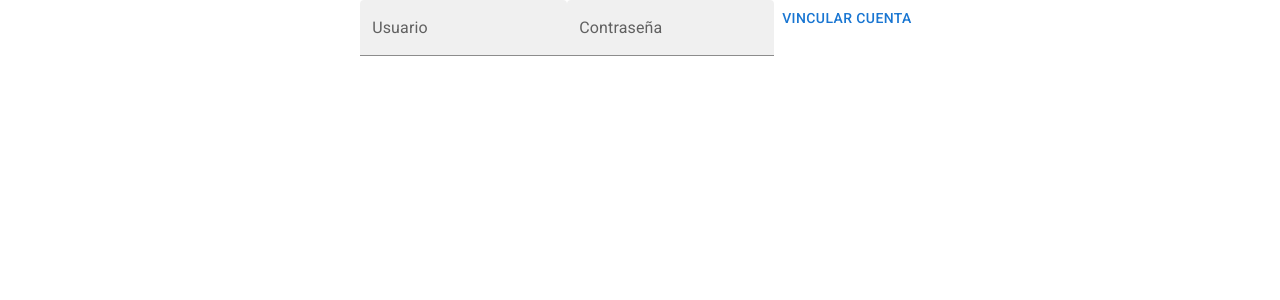
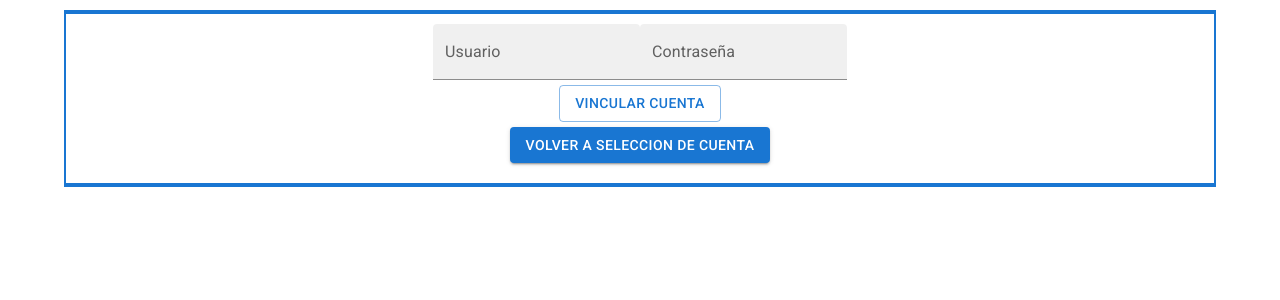
Before and after one commit to RHV044/pictogramas-web, a React (Create React App) app: page /cuenta/vincular in a window 1280 px wide. Shown: the top 300 px of the page. Built offline with nearby package versions, Linux system fonts and the light colour scheme; no server answers.

Commit message:
estileado de ligon

```diff
--- a/src/login/components/crearCuenta.tsx
+++ b/src/login/components/crearCuenta.tsx
@@ -1,63 +1,124 @@
-
-import { Button, TextField } from '@mui/material';
+import { Box, Button, Container, TextField } from '@mui/material';
 import { useState } from 'react';
-import {
-  useNavigate,
-  useLocation,
-} from "react-router-dom";
+import { useNavigate, useLocation } from 'react-router-dom';
 import { CrearUsuario } from '../../services/usuarios-services';
 import { IndexedDbService } from '../../services/indexeddb-service';
 import { IUsuario } from '../model/usuario';
 
 const CrearCuenta = (props: any) => {
-
   let navigate = useNavigate();
   let location = useLocation();
-  const [username, setUsername] = useState("");
-  const [password, setPassword] = useState("");
-  const [showPassword, setShowPassword] = useState(false)
+  const [username, setUsername] = useState('');
+  const [password, setPassword] = useState('');
+  const [showPassword, setShowPassword] = useState(false);
 
-  async function crearUsuario(){
+  async function crearUsuario() {
     let usuario = {
       nombreUsuario: username,
       password: password,
-      aac:false,
+      aac: false,
       aacColor: false,
       hair: false,
       sex: false,
-      skin:false,
+      skin: false,
       violence: false,
       schematic: false,
       nivel: 0,
-    } as IUsuario
+    } as IUsuario;
     // La creacion del usuario es online, de esta manera se obtiene id desde la api
-    await CrearUsuario(usuario).then(user => {
+    await CrearUsuario(usuario).then((user) => {
       IndexedDbService.create().then(async (db) => {
-        console.log("user creado: ", user)
-        await db.putOrPatchValue("usuarios", user)
-        navigate("/cuenta/seleccionar" + location.search);
-      })
-    })
+        console.log('user creado: ', user);
+        await db.putOrPatchValue('usuarios', user);
+        navigate('/cuenta/seleccionar' + location.search);
+      });
+    });
   }
 
   return (
-    <div className="App">
-      <form className="form">
-        <TextField id="filled-basic" label="Usuario" variant="filled"
-          value={username} onChange={(evt) => {setUsername(evt.target.value)}} />
-        <TextField id="filled-basic" label="Contraseña" variant="filled"
-          type={showPassword ? "text" : "password"}
-          value={password} onChange={(evt) => {setPassword(evt.target.value)}}/>
-        <Button type="button" color="primary" className="form__custom-button"
-          onClick={async () => {
-            await crearUsuario()
-          }}
+    <Box
+      style={{
+        display: 'flex',
+        alignItems: 'center',
+        justifyContent: 'center',
+      }}
+    >
+      <Container>
+        <Box
+          border={4}
+          borderLeft={2}
+          borderRight={2}
+          borderColor="primary.main"
+          style={{ marginTop: 10, padding: 10, backgroundColor: 'white' }}
         >
-          Crear Cuenta
-        </Button>
-      </form>
-    </div>
+          <Box
+            style={{
+              display: 'flex',
+              alignItems: 'center',
+              justifyContent: 'center',
+            }}
+          >
+            <TextField
+              id="filled-basic"
+              label="Usuario"
+              variant="filled"
+              value={username}
+              onChange={(evt) => {
+                setUsername(evt.target.value);
+              }}
+            />
+            <TextField
+              id="filled-basic"
+              label="Contraseña"
+              variant="filled"
+              type={showPassword ? 'text' : 'password'}
+              value={password}
+              onChange={(evt) => {
+                setPassword(evt.target.value);
+              }}
+            />
+            </Box>
+            <Box
+            style={{
+              display: 'flex',
+              alignItems: 'center',
+              justifyContent: 'center',
+            }}
+          >
+            <Button
+              type="button"
+              color="primary"
+              className="form__custom-button"
+              variant="outlined"
+              style={{ margin: 5 }}
+              onClick={async () => {
+                await crearUsuario();
+              }}
+            >
+              Crear Cuenta
+            </Button>
+            </Box>
+            <Box
+            style={{
+              display: 'flex',
+              alignItems: 'center',
+              justifyContent: 'center',
+            }}
+          >
+              <Button
+                variant="contained"
+                style={{ alignItems: 'center', marginBottom: '10px' }}
+                onClick={() => {
+                  navigate('/cuenta/seleccionar' + location.search);
+                }}
+              >
+                Volver a Seleccion de Cuenta
+              </Button>
+            </Box>
+        </Box>
+      </Container>
+    </Box>
   );
-}
+};
 
-export default CrearCuenta
+export default CrearCuenta;
--- a/src/login/components/modificarCuenta.tsx
+++ b/src/login/components/modificarCuenta.tsx
@@ -1,42 +1,95 @@
-
-import { Button, TextField } from '@mui/material';
+import { Box, Button, Container, TextField } from '@mui/material';
 import { useEffect, useState } from 'react';
-import {
-  useNavigate,
-  useLocation,
-} from "react-router-dom";
+import { useNavigate, useLocation } from 'react-router-dom';
 import { IndexedDbService } from '../../services/indexeddb-service';
 import { IUsuario } from '../model/usuario';
-import { ActualizarUsuarioPassword, usuarioLogueado } from '../../services/usuarios-services';
+import {
+  ActualizarUsuarioPassword,
+  usuarioLogueado,
+} from '../../services/usuarios-services';
 const db = new IndexedDbService();
 
 const ModificarCuenta = (props: any) => {
-
   let navigate = useNavigate();
   let location = useLocation();
   const [usuario, setUsuario] = useState(usuarioLogueado as IUsuario);
 
   return (
-    <div className="App">
-      <form className="form">
-        <TextField id="filled-basic" label="Usuario" variant="filled"
-          value={usuario.nombreUsuario} disabled={true}/>
-        <TextField id="filled-basic" label="Contraseña" variant="filled"
-          onChange={(evt) => {
-              usuario.password = evt.target.value
-            }}/>
-        <Button type="button" color="primary" className="form__custom-button"
-          onClick={async () => {
-            await ActualizarUsuarioPassword(usuario)
-            await db.putOrPatchValue("usuarios", usuario)
-            navigate("/cuenta/seleccionar" + location.search);
-          }}
+    <Box
+      style={{
+        display: 'flex',
+        alignItems: 'center',
+        justifyContent: 'center',
+      }}
+    >
+      <Container>
+        <Box
+          border={4}
+          borderLeft={2}
+          borderRight={2}
+          borderColor="primary.main"
+          style={{ marginTop: 10, padding: 10, backgroundColor: 'white' }}
         >
-          Cambiar Contraseña
-        </Button>
-      </form>
-    </div>
+          <Box
+            style={{
+              display: 'flex',
+              alignItems: 'center',
+              justifyContent: 'center',
+            }}
+          >
+            <TextField
+              id="filled-basic"
+              label="Usuario"
+              variant="filled"
+              value={usuario.nombreUsuario}
+              disabled={true}
+            />
+            <TextField
+              id="filled-basic"
+              label="Contraseña"
+              variant="filled"
+              onChange={(evt) => {
+                usuario.password = evt.target.value;
+              }}
+            />
+            </Box>
+            <Box
+            style={{
+              display: 'flex',
+              alignItems: 'center',
+              justifyContent: 'center',
+            }}
+          >
+            <Button
+              type="button"
+              color="primary"
+              className="form__custom-button"
+              variant="outlined"
+              style={{margin: 5}}
+              onClick={async () => {
+                await ActualizarUsuarioPassword(usuario);
+                await db.putOrPatchValue('usuarios', usuario);
+                navigate('/cuenta/seleccionar' + location.search);
+              }}
+            >
+              Cambiar Contraseña
+            </Button>
+            </Box>
+            <Box textAlign="center">
+              <Button
+                variant="contained"
+                style={{ alignItems: 'center', marginBottom: '10px' }}
+                onClick={() => {
+                  navigate('/cuenta/seleccionar' + location.search);
+                }}
+              >
+                Volver a Seleccion de Cuenta
+              </Button>
+            </Box>
+        </Box>
+      </Container>
+    </Box>
   );
-}
+};
 
-export default ModificarCuenta
+export default ModificarCuenta;
--- a/src/login/components/vincularCuenta.tsx
+++ b/src/login/components/vincularCuenta.tsx
@@ -1,44 +1,104 @@
-
-import { Button, TextField } from '@mui/material';
+import { Box, Button, Container, TextField } from '@mui/material';
 import { useState } from 'react';
-import {
-  useNavigate,
-  useLocation,
-} from "react-router-dom";
+import { useNavigate, useLocation } from 'react-router-dom';
 import { CrearUsuario, ObtenerUsuario } from '../../services/usuarios-services';
 import { IndexedDbService } from '../../services/indexeddb-service';
 const db = new IndexedDbService();
 
 const VincularCuenta = (props: any) => {
-
   let navigate = useNavigate();
   let location = useLocation();
-  const [username, setUsername] = useState("");
-  const [password, setPassword] = useState("");
+  const [username, setUsername] = useState('');
+  const [password, setPassword] = useState('');
 
   return (
-    <div className="App">
-      <form className="form">
-        <TextField id="filled-basic" label="Usuario" variant="filled"
-          value={username} onChange={(evt) => {setUsername(evt.target.value)}} />
-        <TextField id="filled-basic" label="Contraseña" variant="filled"
-          value={password} onChange={(evt) => {setPassword(evt.target.value)}}/>
-        <Button type="button" color="primary" className="form__custom-button"
+    <Box
+      style={{
+        display: 'flex',
+        alignItems: 'center',
+        justifyContent: 'center',
+      }}
+    >
+      <Container>
+        <Box
+          border={4}
+          borderLeft={2}
+          borderRight={2}
+          borderColor="primary.main"
+          style={{
+            marginTop: 10,
+            padding: 10,
+            backgroundColor: 'white',
+          }}
+        >
+          <Box
+            style={{
+              display: 'flex',
+              alignItems: 'center',
+              justifyContent: 'center',
+            }}
+          >
+            <TextField
+              id="filled-basic"
+              label="Usuario"
+              variant="filled"
+              value={username}
+              onChange={(evt) => {
+                setUsername(evt.target.value);
+              }}
+            />
+            <TextField
+              id="filled-basic"
+              label="Contraseña"
+              variant="filled"
+              value={password}
+              onChange={(evt) => {
+                setPassword(evt.target.value);
+              }}
+            />
+          </Box>
+          <Box
+            style={{
+              display: 'flex',
+              alignItems: 'center',
+              justifyContent: 'center',
+            }}
+          >
+            <Button
+              type="button"
+              color="primary"
+              className="form__custom-button"
+              variant="outlined"
+              style={{margin: 5}}
               onClick={async () => {
                 // Se requiere conexion obligatoria para la vinculacion
                 // Se debe registrar nada mas en el indexdbb
-            let usuario = await ObtenerUsuario(username, password)
-            console.log('usuario a vincular: ', usuario)
-            await db.putOrPatchValue("usuarios", usuario)
+                let usuario = await ObtenerUsuario(username, password);
+                console.log('usuario a vincular: ', usuario);
+                await db.putOrPatchValue('usuarios', usuario);
                 dispatchEvent(new CustomEvent('sincronizar'));
-            navigate("/cuenta/seleccionar" + location.search);
+                navigate('/cuenta/seleccionar' + location.search);
               }}
             >
               Vincular Cuenta
             </Button>
-      </form>
-    </div>
+          </Box>
+
+          <Box textAlign="center">
+            <Button
+              variant="contained"
+              style={{ alignItems: 'center', marginBottom: '10px' }}
+              onClick={() => {
+                navigate('/cuenta/seleccionar' + location.search);
+              }}
+            >
+              Volver a Seleccion de Cuenta
+            </Button>
+          </Box>
+        </Box>
+      </Container>
+    </Box>
   );
-}
+};
 
-export default VincularCuenta
+export default VincularCuenta;
```
Also changed, not shown: src/login/components/seleccionarCuenta.tsx (+84 -43 lines). Lines whose indentation alone changed are shown as unchanged.
